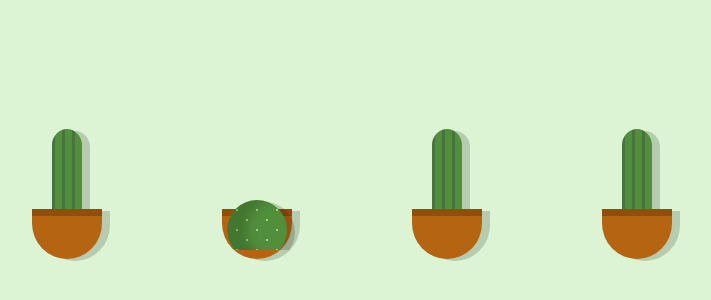
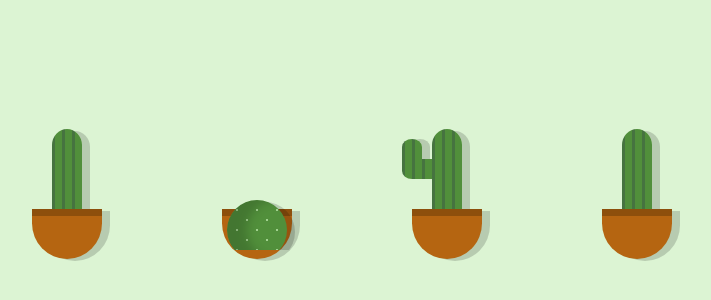
Before and after one commit to EmanuelaMocci/css-art-cactus, a plain HTML site: page index.html in a window 1280 px wide. Shown: the part 214-514 px from the top of the page, without its empty margins (288-999 px from the left). Drawn offline with Linux system fonts and the light colour scheme.

Commit message:
Aggiunta cactus 3

```diff
--- a/index.html
+++ b/index.html
@@ -26,7 +26,9 @@
         </div>
       </div>
       <div class="cactus-3">
-        <div class="cactus-1-verde"></div>
+        <div class="cactus-3-braccio-1"></div>
+        <div class="cactus-3-braccio"></div>
+        <div class="cactus-3-verde"></div>
 
         <div class="base">
           <div class="base-decorazione"></div>
--- a/style.css
+++ b/style.css
@@ -9,7 +9,8 @@ body {
   align-items: center;
 }
 /* cactus 1 */
-.cactus-1-verde {
+.cactus-1-verde,
+.cactus-3-verde {
   background-image: repeating-linear-gradient(
     to right,
     #467340,
@@ -65,3 +66,38 @@ body {
   width: 70px;
   height: 7px;
 }
+/* cactus 3 */
+.cactus-3 {
+  position: relative;
+}
+.cactus-3-braccio {
+  position: absolute;
+  top: 30px;
+  left: 70px;
+  height: 20px;
+  width: 10px;
+  background-image: repeating-linear-gradient(
+    to right,
+    #467340,
+    #467340 3px,
+    #518f3b 0,
+    #518f3b 10px
+  );
+}
+.cactus-3-braccio-1 {
+  position: absolute;
+  top: 10px;
+  left: 50px;
+  background-image: repeating-linear-gradient(
+    to right,
+    #467340,
+    #467340 3px,
+    #518f3b 0,
+    #518f3b 10px
+  );
+  height: 40px;
+  width: 20px;
+  border-radius: 50% / 20%;
+  border-bottom-right-radius: 0;
+  box-shadow: 8px 0px 0px 0px rgba(0, 0, 0, 0.17);
+}
```
